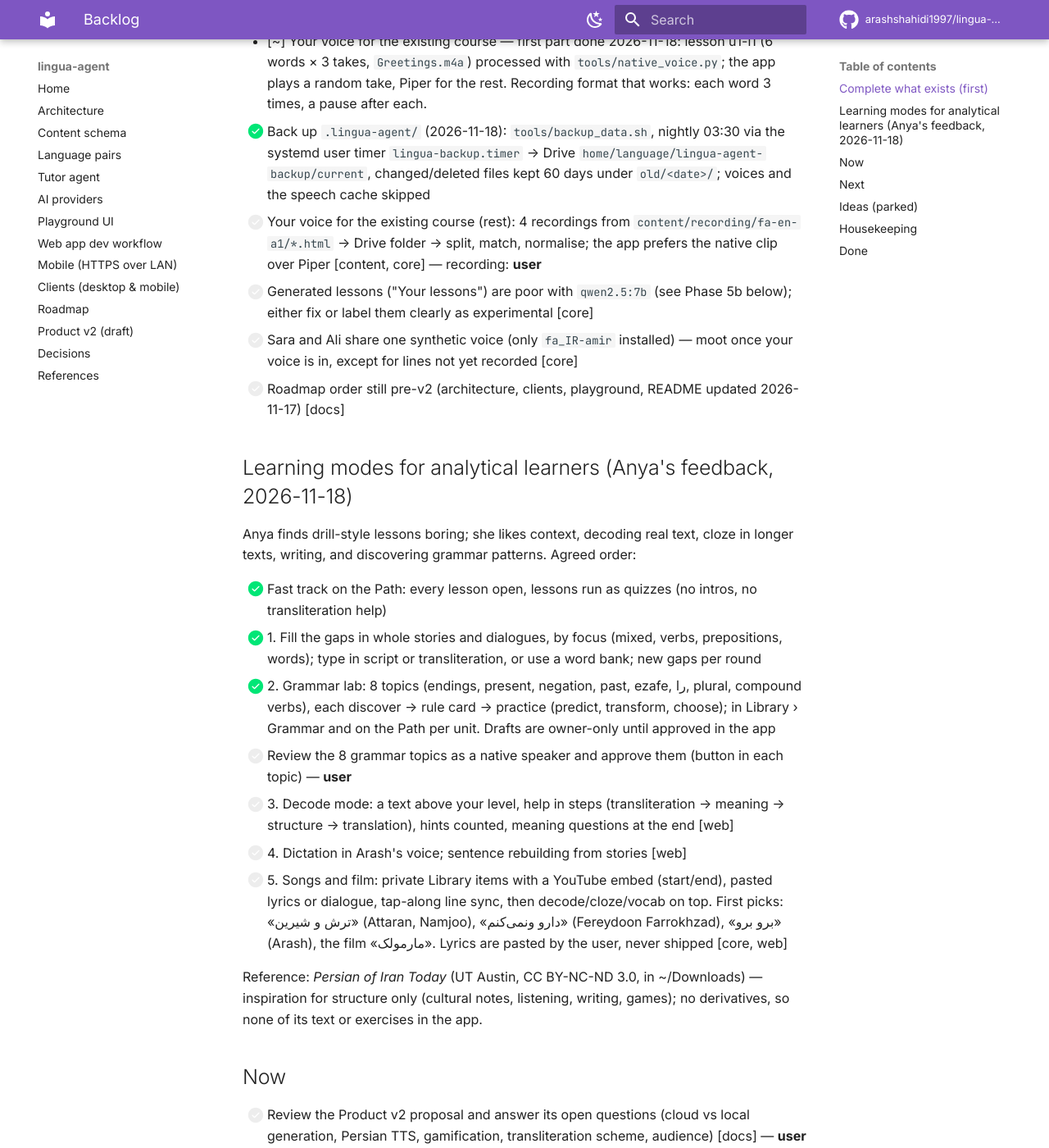
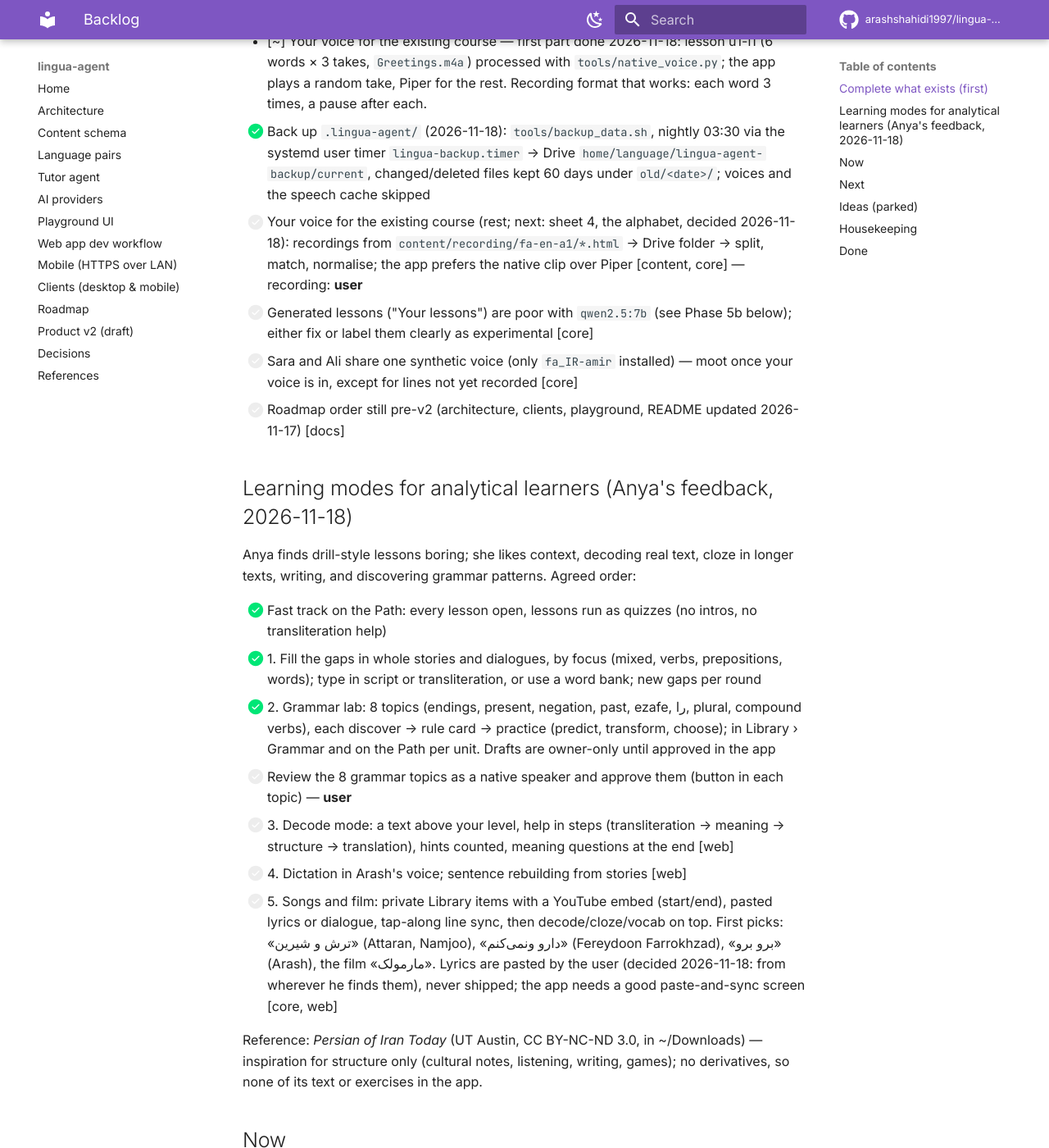
Before and after one commit to arashshahidi1997/lingua-agent, an MkDocs documentation site: the page built from docs/backlog.md, in a window 1280 px wide and 1400 px high, scrolled down 724 px. Shown: the whole window at 82% size. Built offline with MkDocs 1.6.1 and Material for MkDocs 9.7.7, drawn with Linux system fonts in a browser that asks for light colours; comment, search, counter and statistics services are not loaded.

Commit message:
backlog: next recording sheet (alphabet); lyrics pasted by the user
Co-Authored-By: Claude Opus 5.5 <noreply@anthropic.com>

```diff
--- a/docs/backlog.md
+++ b/docs/backlog.md
@@ -17,7 +17,7 @@ lessons or features; new ideas wait in "Ideas (parked)".
 - [ ] Offline-first app (agreed 2026-11-17, after the voice recordings): course, exercises, audio, progress and recordings on the phone; the laptop becomes the sync point and backup; optional Android APK (Capacitor). Write the plan first for approval [web, core]
 - [~] Your voice for the existing course — first part done 2026-11-18: lesson u1-l1 (6 words × 3 takes, `Greetings.m4a`) processed with `tools/native_voice.py`; the app plays a random take, Piper for the rest. Recording format that works: each word 3 times, a pause after each.
 - [x] Back up `.lingua-agent/` (2026-11-18): `tools/backup_data.sh`, nightly 03:30 via the systemd user timer `lingua-backup.timer` → Drive `home/language/lingua-agent-backup/current`, changed/deleted files kept 60 days under `old/<date>/`; voices and the speech cache skipped
-- [ ] Your voice for the existing course (rest): 4 recordings from `content/recording/fa-en-a1/*.html` → Drive folder → split, match, normalise; the app prefers the native clip over Piper [content, core] — recording: **user**
+- [ ] Your voice for the existing course (rest; next: sheet 4, the alphabet, decided 2026-11-18): recordings from `content/recording/fa-en-a1/*.html` → Drive folder → split, match, normalise; the app prefers the native clip over Piper [content, core] — recording: **user**
 - [ ] Generated lessons ("Your lessons") are poor with `qwen2.5:7b` (see Phase 5b below); either fix or label them clearly as experimental [core]
 - [ ] Sara and Ali share one synthetic voice (only `fa_IR-amir` installed) — moot once your voice is in, except for lines not yet recorded [core]
 - [ ] Roadmap order still pre-v2 (architecture, clients, playground, README updated 2026-11-17) [docs]
@@ -33,7 +33,7 @@ and discovering grammar patterns. Agreed order:
 - [ ] Review the 8 grammar topics as a native speaker and approve them (button in each topic) — **user**
 - [ ] 3. Decode mode: a text above your level, help in steps (transliteration → meaning → structure → translation), hints counted, meaning questions at the end [web]
 - [ ] 4. Dictation in Arash's voice; sentence rebuilding from stories [web]
-- [ ] 5. Songs and film: private Library items with a YouTube embed (start/end), pasted lyrics or dialogue, tap-along line sync, then decode/cloze/vocab on top. First picks: «ترش و شیرین» (Attaran, Namjoo), «دارو ونمی‌کنم» (Fereydoon Farrokhzad), «برو برو» (Arash), the film «مارمولک». Lyrics are pasted by the user, never shipped [core, web]
+- [ ] 5. Songs and film: private Library items with a YouTube embed (start/end), pasted lyrics or dialogue, tap-along line sync, then decode/cloze/vocab on top. First picks: «ترش و شیرین» (Attaran, Namjoo), «دارو ونمی‌کنم» (Fereydoon Farrokhzad), «برو برو» (Arash), the film «مارمولک». Lyrics are pasted by the user (decided 2026-11-18: from wherever he finds them), never shipped; the app needs a good paste-and-sync screen [core, web]
 
 Reference: *Persian of Iran Today* (UT Austin, CC BY-NC-ND 3.0, in ~/Downloads) — inspiration for structure
 only (cultural notes, listening, writing, games); no derivatives, so none of its text or exercises in the app.
```
